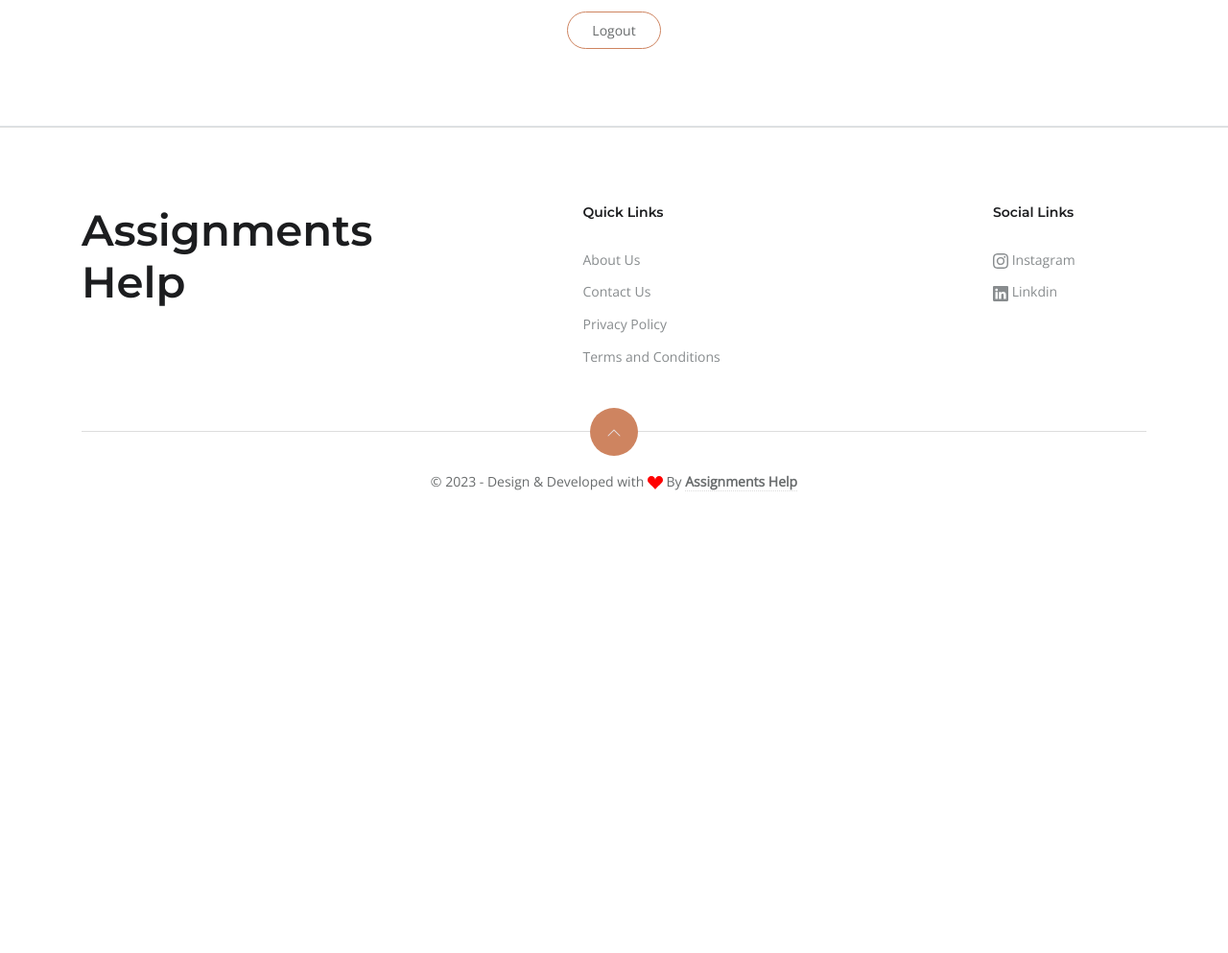
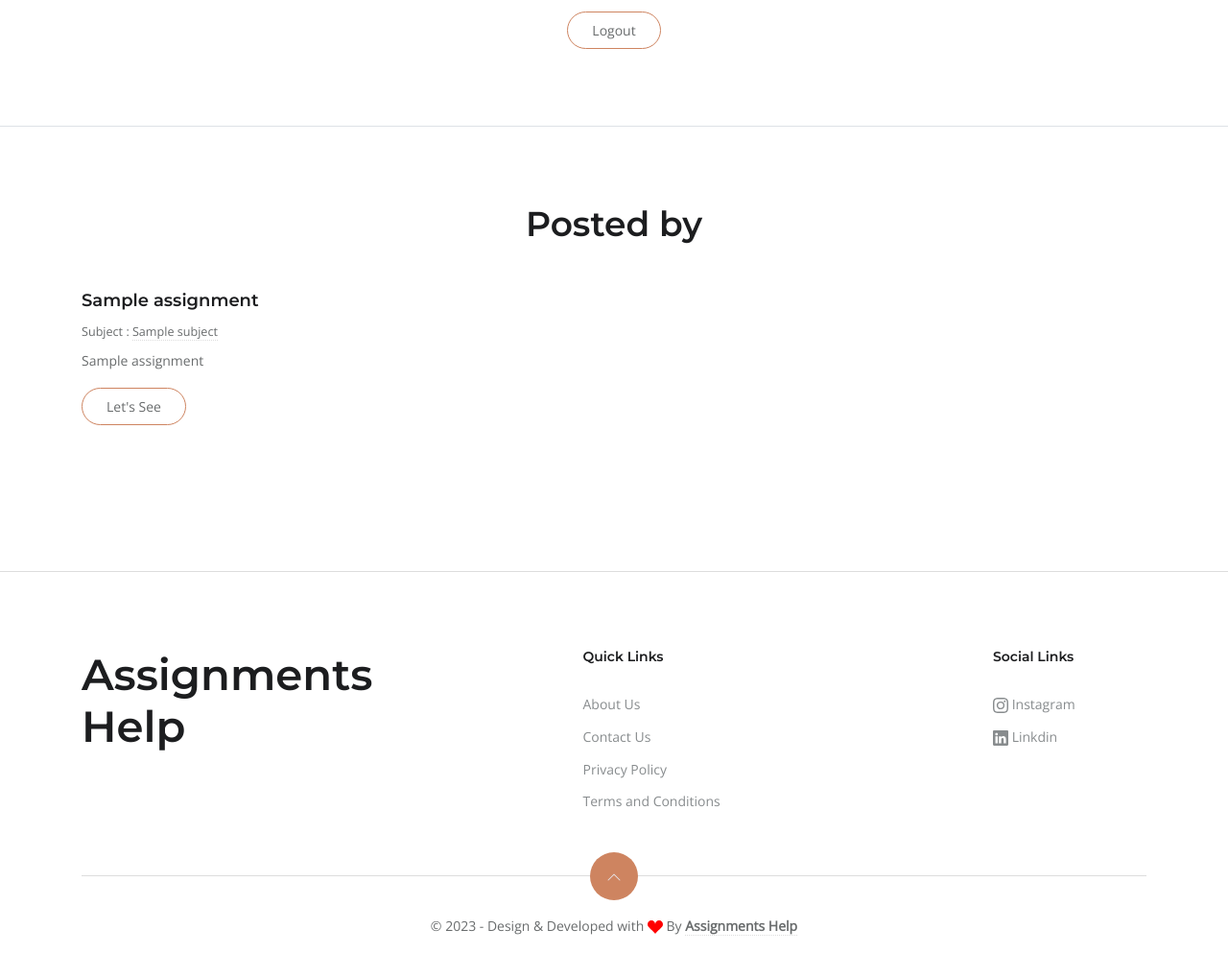
Before and after one commit to bhosalepranil16/AssignmentsHelpUI, a Django app: template Profile/templates/Profile/profile.html in a window 1280 px wide. Shown: the part 410-1403 px from the top of the page at 96% size. Before the commit the page ends 922 px from the top, so only its background shows below. Run offline with Django 4.2, Linux system fonts and the light colour scheme; the template is opened without the code that fills it: most values are stand-ins (such as "Sample title", 1, 10 or a date in 2020); data that the repository does not hold is empty; some libraries are stand-ins or nearby versions.

Commit message:
Profile Page Changes

```diff
--- a/Assignment/admin.py
+++ b/Assignment/admin.py
@@ -7,8 +7,8 @@
 
 
 class AssignmentAdmin(admin.ModelAdmin):
-    list_display = ('name', 'assignment_no', 'subject')
-    list_filter = ('subject',)
+    list_display = ('name', 'assignment_no', 'subject', 'author')
+    list_filter = ('subject', 'author')
     prepopulated_fields = {'slug': ('name',)}
 
 
--- a/Assignment/models.py
+++ b/Assignment/models.py
@@ -1,3 +1,4 @@
+from django.contrib.auth.models import User
 from django.db import models
 from django.contrib.postgres.fields import ArrayField
 
@@ -15,6 +16,7 @@
     codes = models.CharField(max_length=200)
     outputs = ArrayField(models.CharField(max_length=200))
     subject = models.ForeignKey(SubjectModel, related_name='assignments', on_delete=models.CASCADE)
+    author = models.ForeignKey(User, on_delete=models.SET_NULL, related_name='assignments', null=True)
 
     class Meta:
         verbose_name = 'Assignment'
--- a/Assignment/templates/Assignment/assignment-detail.html
+++ b/Assignment/templates/Assignment/assignment-detail.html
@@ -13,6 +13,9 @@
                     <div class="col-lg-10 mx-auto mb-4">
                         <h1 class="h2 text-center">{{ assignment.name }}</h1>
                         <ul class="list-inline post-meta mb-1 text-center">
+                            <li class="list-inline-item">
+                                Author: {{ assignment.author.username }}
+                            </li>
                             <li class="list-inline-item">
                                 Subject: <a href="{% url 'subject_detail_view' subject.slug %}">{{ subject.name }}</a>
                             </li>
--- /dev/null
+++ b/Profile/templates/Profile/includes/assignment-article.html
@@ -0,0 +1,15 @@
+<div class="col-lg-4 col-sm-6 mb-4">
+    <article class="mb-5">
+        <h3 class="h5"><a class="post-title" href="post-details-2.html">{{ assignment.name }}</a></h3>
+        <ul class="list-inline post-meta mb-2">
+            <li class="list-inline-item">Subject : <a href="{% url 'subject_detail_view' assignment.subject.slug %}">
+                {{ assignment.subject.name }}</a>
+            </li>
+{#            <li class="list-inline-item"><i class="ti-user mr-2"></i><a href="author.html">John Doe</a></li>#}
+{#            <li class="list-inline-item">Categories :	<a href="#!" class="ml-1">Newyork city </a></li>#}
+{#            <li class="list-inline-item">Tags : <a href="#!" class="ml-1">City </a> ,<a href="#!" class="ml-1">Photo </a></li>#}
+        </ul>
+        <p>{{ assignment.question }}</p>
+        <a href="post-details-2.html" class="btn btn-outline-primary">Let's See</a>
+    </article>
+</div>
--- a/Profile/templates/Profile/profile.html
+++ b/Profile/templates/Profile/profile.html
@@ -25,4 +25,18 @@
             </div>
         </div>
     </section>
+    <section class="section-sm">
+        <div class="container">
+            <div class="row">
+                <div class="col-lg-12">
+                    <div class="title text-center">
+                        <h2 class="mb-5">Posted by {{ request.user.username }}</h2>
+                    </div>
+                </div>
+                {% for assignment in assignments %}
+                    {% include 'Profile/includes/assignment-article.html' %}
+                {% endfor %}
+            </div>
+        </div>
+    </section>
 {% endblock %}
```
Also changed, not shown: Profile/views.py (+10 -2 lines), Assignment/migrations/0004_assignmentmodel_author.py (added).
